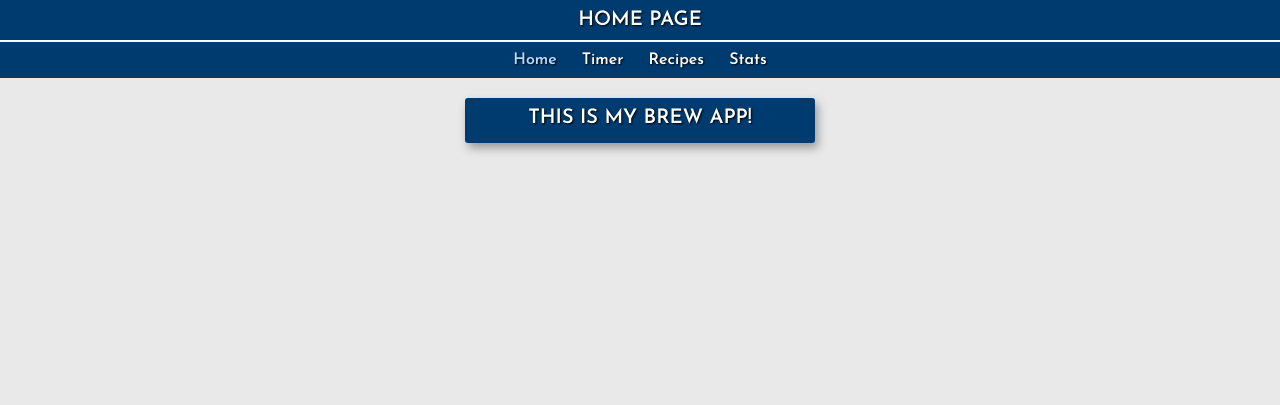
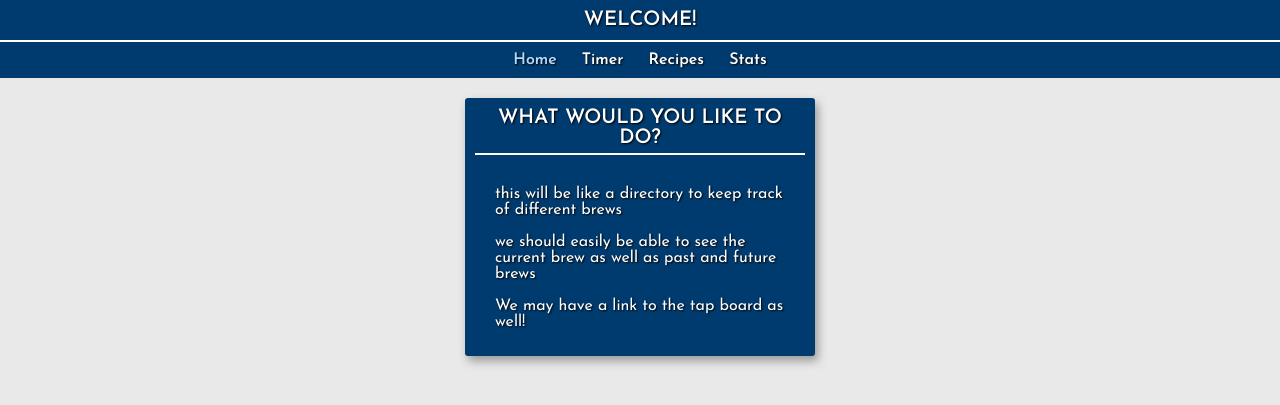
Before and after one commit to hughest64/brew-app, a Flask app: page / in a window 1280 px wide. Shown: the top 405 px of the page. Run offline with Flask 2, Linux system fonts and the light colour scheme.

Commit message:
changed content of index

```diff
--- a/templates/index.html
+++ b/templates/index.html
@@ -1,10 +1,16 @@
 {% extends "layout.html" %}
-{%  block header %}<h2 class="name">Home Page</h2>{% endblock %}
+{%  block header %}<h2 class="name">Welcome!</h2>{% endblock %}
 {% block content %}
 
 <section class="wrapper">
     <div class="container">
-        <h2 class="container-heading">This is my Brew App!</h2>
+        <h2 class="container-heading">What would you like to do?</h2>
+        <ul>
+        <li><p>this will be like a directory to keep track of different brews</p></li>
+        <li><p>we should easily be able to see the current brew as well as
+        past and future brews</p></li>
+        <li><p>We may have a link to the tap board as well!</p></li>
+        </ul>
     </div>
 </section>
 {% endblock %}
```
